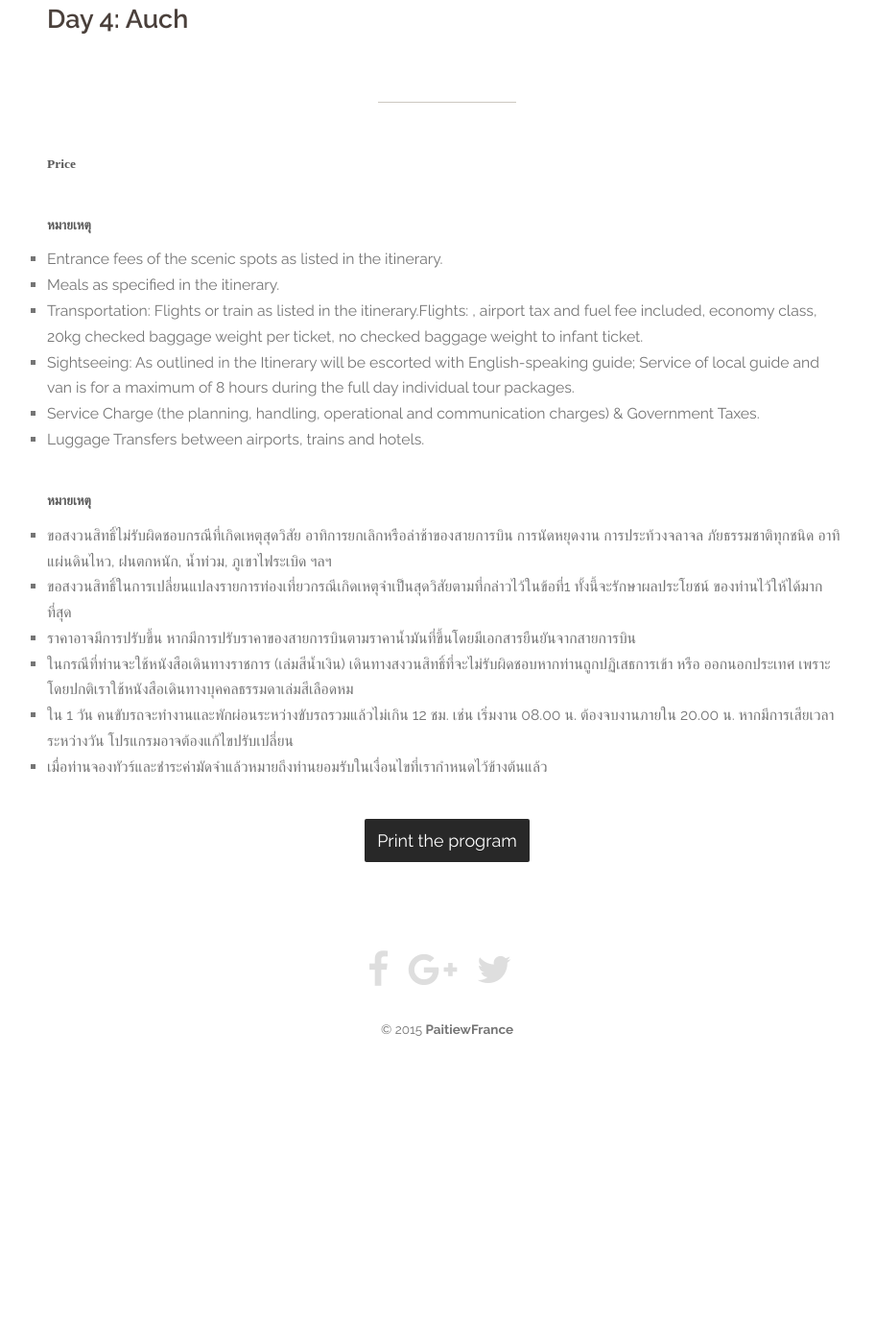
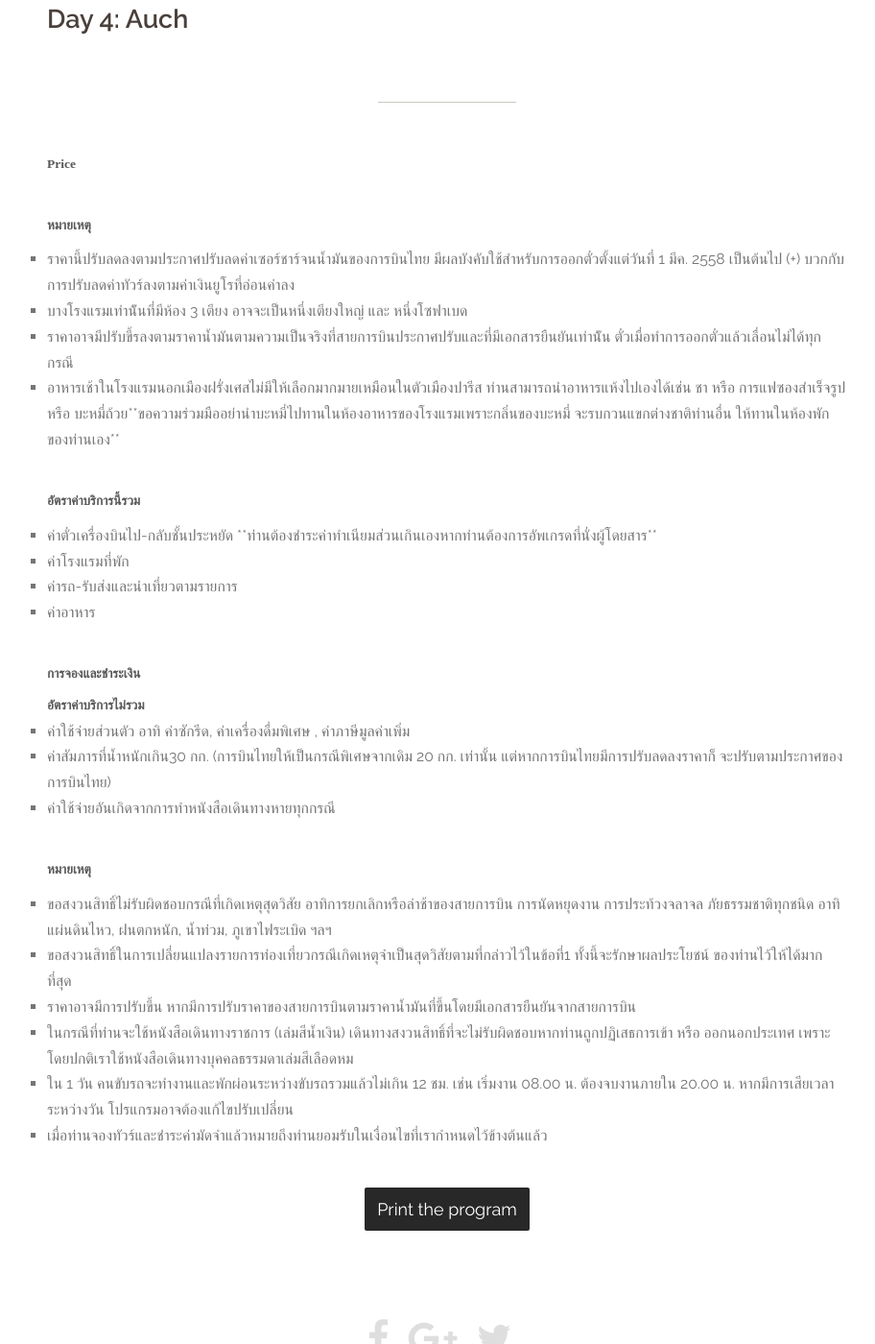
Before and after one commit to paitiewfrance/paitiewfrance.github.io, a Jekyll site: the page built from treasure-of-midi-pyrenee/index.md, in a window 1280 px wide and 1400 px high, scrolled down 909 px. Shown: the whole window at 96% size, without its empty margins (174-1086 px from the left). Built offline with Jekyll 4.4.1, drawn with Linux system fonts in a browser that asks for light colours; nearby versions of some CDN libraries; some web fonts are replaced; before the commit the page ends 2041 px from its top, so only the background shows below that.

Commit message:
Translate include/exclude

```diff
--- a/_layouts/tour.html
+++ b/_layouts/tour.html
@@ -38,14 +38,35 @@ layout: default
     <div class="extra-info">
                 <h2>หมายเหตุ</h2>
             <ul class="list">
-                <li>Entrance fees of the scenic spots as listed in the itinerary.</li>
-                <li>Meals as specified in the itinerary.</li>
-                <li>Transportation:  Flights or train as listed in the itinerary.Flights: , airport tax and fuel fee included, economy class, 20kg checked baggage weight per ticket, no checked baggage weight to infant ticket.</li>
-                <li>Sightseeing: As outlined in the Itinerary will be escorted with English-speaking guide; Service of local guide and van is for a maximum of 8 hours during the full day individual tour packages.</li>
-                <li>Service Charge</strong> (the planning, handling, operational and communication charges) & Government Taxes.</li>
-                <li>Luggage Transfers between airports, trains and hotels.</li>
+                <li>ราคานี้ปรับลดลงตามประกาศปรับลดค่าเซอร์ชาร์จนน้ำมันของการบินไทย มีผลบังคับใช้สำหรับการออกตั๋วตั้งแต่วันที่ 1 มีค. 2558 เป็นต้นไป (+) บวกกับการปรับลดค่าทัวร์ลงตามค่าเงินยูโรที่อ่อนค่าลง</li>
+                <li>บางโรงแรมเท่าน้ันที่มีห้อง 3 เตียง อาจจะเป็นหนึ่งเตียงใหญ่ และ หนึ่งโซฟาเบด</li>
+                <li>ราคาอาจมีปรับขึ้รลงตามราคาน้ำมันตามความเป็นจริงที่สายการบินประกาศปรับและที่มีเอกสารยืนยันเท่าน้ัน ตั๋วเมื่อทำการออกตั๋วแล้วเลื่อนไม่ได้ทุกกรณี </li>
+                <li>อาหารเช้าในโรงแรมนอกเมืองฝรั่งเศสไม่มีให้เลือกมากมายเหมือนในตัวเมืองปารีส ท่านสามารถนำอาหารแห้งไปเองได้เช่น ชา หรือ การแฟซองสำเร็จรูป หรือ บะหมี่ถ้วย**ขอความร่วมมืออย่านำบะหมี่ไปทานในห้องอาหารของโรงแรมเพราะกลิ่นของบะหมี่ จะรบกวนแขกต่างชาติท่านอื่น ให้ทานในห้องพักของท่านเอง**</li>
+       </ul>
+       </div>
+
+       <div class="extra-info">
+       <h2>อัตราค่าบริการนี้รวม</h2>
+            <ul class="list">
+                <li>
+                    ค่าตั๋วเครื่องบินไป-กลับชั้นประหยัด **ท่านต้องชำระค่าทำเนียมส่วนเกินเองหากท่านต้องการอัพเกรดที่นั่งผู้โดยสาร**
+                </li>
+                <li>ค่าโรงแรมที่พัก</li>
+                <li>ค่ารถ-รับส่งและนำเที่ยวตามรายการ</li>
+                <li>ค่าอาหาร</li>
             </ul>
     </div>
+
+    <div class="extra-info">
+        <h2>การจองและชำระเงิน </h2>
+        <ul>
+               <h2>อัตราค่าบริการไม่รวม</h2>
+                <li>ค่าใช้จ่ายส่วนตัว อาทิ ค่าซักรีด, ค่าเครื่องดื่มพิเศษ , ค่าภาษีมูลค่าเพิ่ม</li>
+                <li>ค่าสัมภารที่น้ำหนักเกิน30 กก. (การบินไทยให้เป็นกรณีพิเศษจากเดิม 20 กก. เท่านั้น แต่หากการบินไทยมีการปรับลดลงราคาก็ จะปรับตามประกาศของการบินไทย)</li>
+                <li>ค่าใช้จ่ายอันเกิดจากการทำหนังสือเดินทางหายทุกกรณี</li>
+            </ul>
+    </div>
+
     <div class ="extra-info">
             <h2>หมายเหตุ </h2>
             <ul class="list">
```
